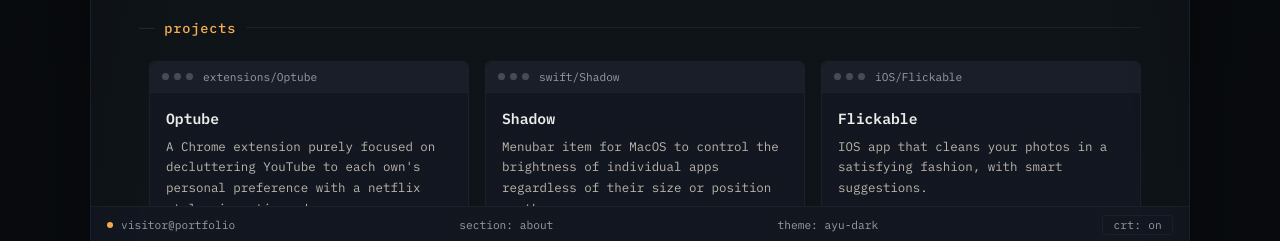
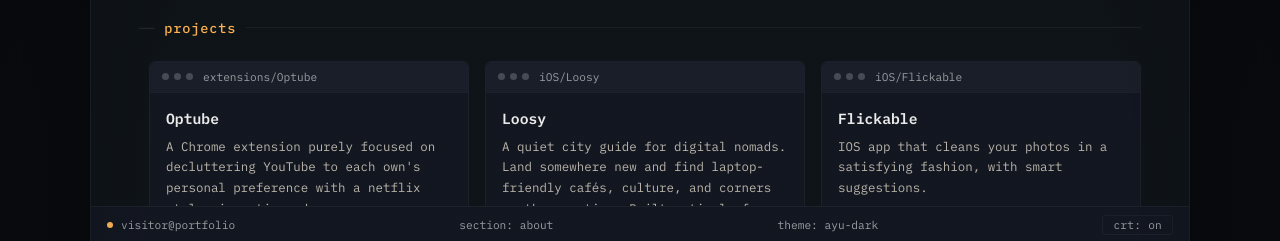
Before and after one commit to ljh-wd/ljhdev-portfolio, a React (Vite) app: page / in a window 1280 px wide. Shown: the part 557-798 px from the top of the page. Built offline with nearby package versions, Linux system fonts and the light colour scheme.

Commit message:
updated project

```diff
--- a/src/data/portfolio.ts
+++ b/src/data/portfolio.ts
@@ -43,12 +43,12 @@
   },
 
   {
-    folder: "swift/Shadow",
-    name: "Shadow",
+    folder: "iOS/Loosy",
+    name: "Loosy",
     description:
-      "Menubar item for MacOS to control the brightness of individual apps regardless of their size or position on the screen",
-    tech: ["SwiftUI"],
-    link: "https://www.shadow-menu-bar.dev/",
+      "A quiet city guide for digital nomads. Land somewhere new and find laptop-friendly cafés, culture, and corners worth your time. Built natively for iOS with Expo.",
+    tech: ["React Native / Expo", "Expo UI (SwiftUI)"],
+    link: "https://loosy.app",
   },
   {
     folder: "iOS/Flickable",
```
